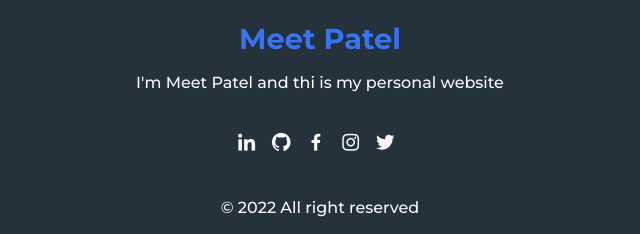
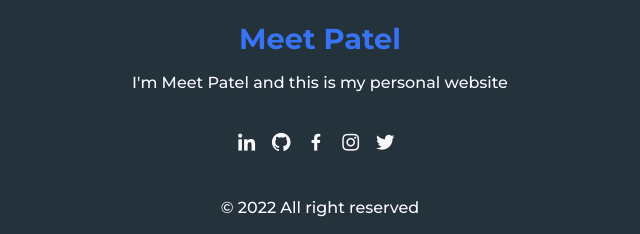
Before and after one commit to meet23115/meet23115.github.io, a plain HTML site: page index.html in a window 1280 px wide. Shown: the part 3987-4221 px from the top of the page, 320-960 px from the left. Drawn offline with nearby package versions, Linux system fonts and the light colour scheme.

Commit message:
Refactor

```diff
--- a/index.html
+++ b/index.html
@@ -202,7 +202,7 @@
         <div class="footer__container bd-grid">
             <div class="footer__data">
                 <h2 class="footer__title">Meet Patel</h2>
-                <p class="footer__text">I'm Meet Patel and thi is my personal website</p>
+                <p class="footer__text">I'm Meet Patel and this is my personal website</p>
             </div>
             <!-- <div class="footer__data">
                 <h2 class="footer__title">EXPLORE</h2>
```
